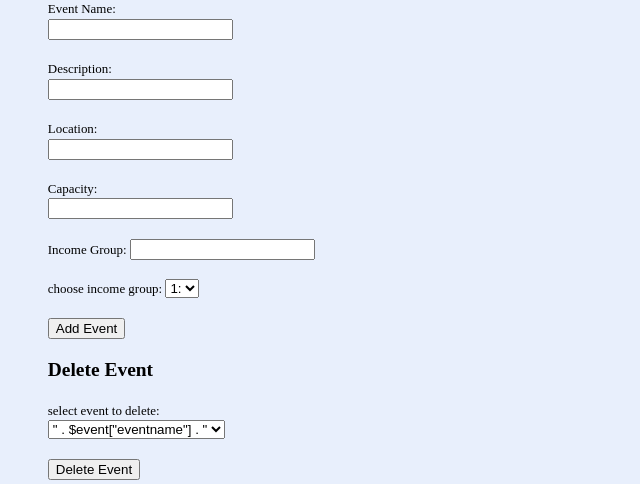
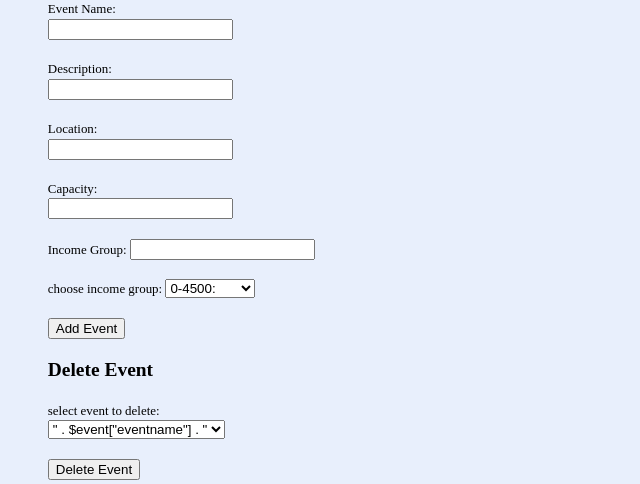
Before and after one commit to lilylusvardii/KV6002_TeamProject, a PHP site: page /Events.html in a window 1280 px wide. Shown: the part 171-655 px from the top of the page, without its empty margins (0-640 px from the left). Run offline with PHP 8.4, Linux system fonts and the light colour scheme.

Commit message:
updates to events

```diff
--- a/Events.html
+++ b/Events.html
@@ -43,8 +43,8 @@
         <input type="number" id="incomeGroup" name="incomeGroup" required><br><br>
         <label for="choice">choose income group: </label>
         <select id="choice" name="choice">
-            <option value="1">1: </option>
-            <option value="2">2: </option>
+            <option value="1">0-4500: </option>
+            <option value="2">4501-5500: </option>
         </select>
         <br><br>
 
--- a/index.php
+++ b/index.php
@@ -50,7 +50,7 @@
                             echo "<span class='event-details'>description: " . $event["description"] . "</span><br>";
                             echo "<span class='event-details'>location: " . $event["location"] . "</span><br>";
                             echo "<span class='event-details'>avaliable spaces: " . $event["capacity"] . "</span>";
-                            echo "<a href='#' class='book-btn'>Book</a>"; //book button
+                            echo "<a href='#' class='book-btn'>click to book</a>"; //book button
                             echo "</li>";
                         }
 
```
